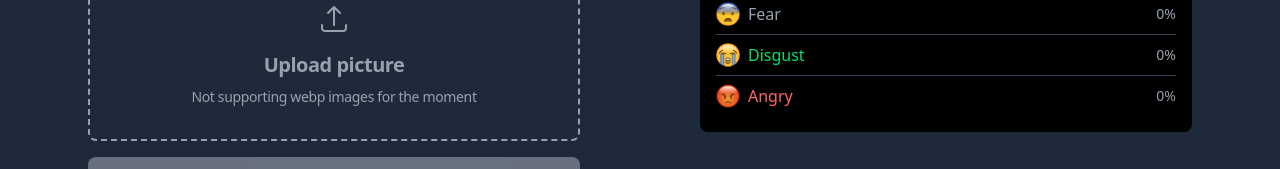
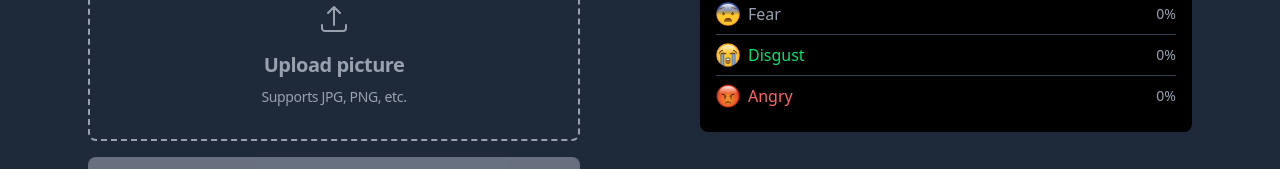
Before and after one commit to Jermaniac/ExpressionMoodApp, a React (Vite) app: page / in a window 1280 px wide. Shown: the part 427-596 px from the top of the page. Built offline with nearby package versions, Linux system fonts and the light colour scheme; no server answers.

Commit message:
avoiding upload webp images not supported

```diff
--- a/src/components/FormComponent.jsx
+++ b/src/components/FormComponent.jsx
@@ -13,6 +13,13 @@ const FormComponent = () => {
   const selectPhoto = (event) => {
     const file = event.target.files[0];
     if (!file) return;
+
+    if (file.type === "image/webp") {
+      alert("WEBP images are not supported at this moment. Please upload other formats.");
+      setPhotoFile({ file: null, src: "" });
+      return;
+    }
+
     const reader = new FileReader();
     reader.onload = (e) => {
       setPhotoFile({ file, src: e.target.result });
@@ -103,7 +110,7 @@ const FormComponent = () => {
                       Upload picture
                     </h2>
                     <h6 className="mb-2 text-sm tracking-tight text-gray-400">
-                      Not supporting webp images for the moment
+                      Supports JPG, PNG, etc.
                     </h6>
                   </>
                 )}
```
Also changed, not shown: 1 other file (tests, documents, lock files or other folders).
